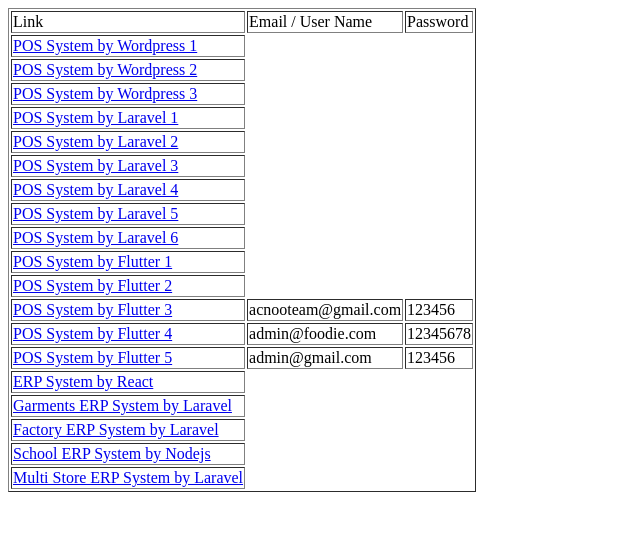
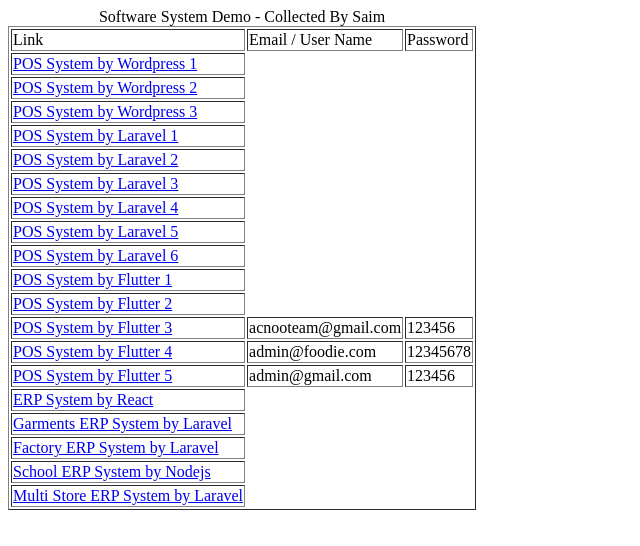
Before and after one commit to saim2030/softwaredemo, a plain HTML site: page index.html in a window 1280 px wide. Shown: the whole page, without its empty margins (0-640 px from the left). Drawn offline with Linux system fonts and the light colour scheme.

Commit message:
Update index.html

```diff
--- a/index.html
+++ b/index.html
@@ -6,6 +6,7 @@
 <body>
 
 <table border="1">
+	<caption>Software System Demo - Collected By Saim</caption>
 	<tr>
 		<td>Link</td>
 		<td>Email / User Name</td>
@@ -51,4 +52,5 @@
 </table>
 
 </body>
+
 </html>
```
